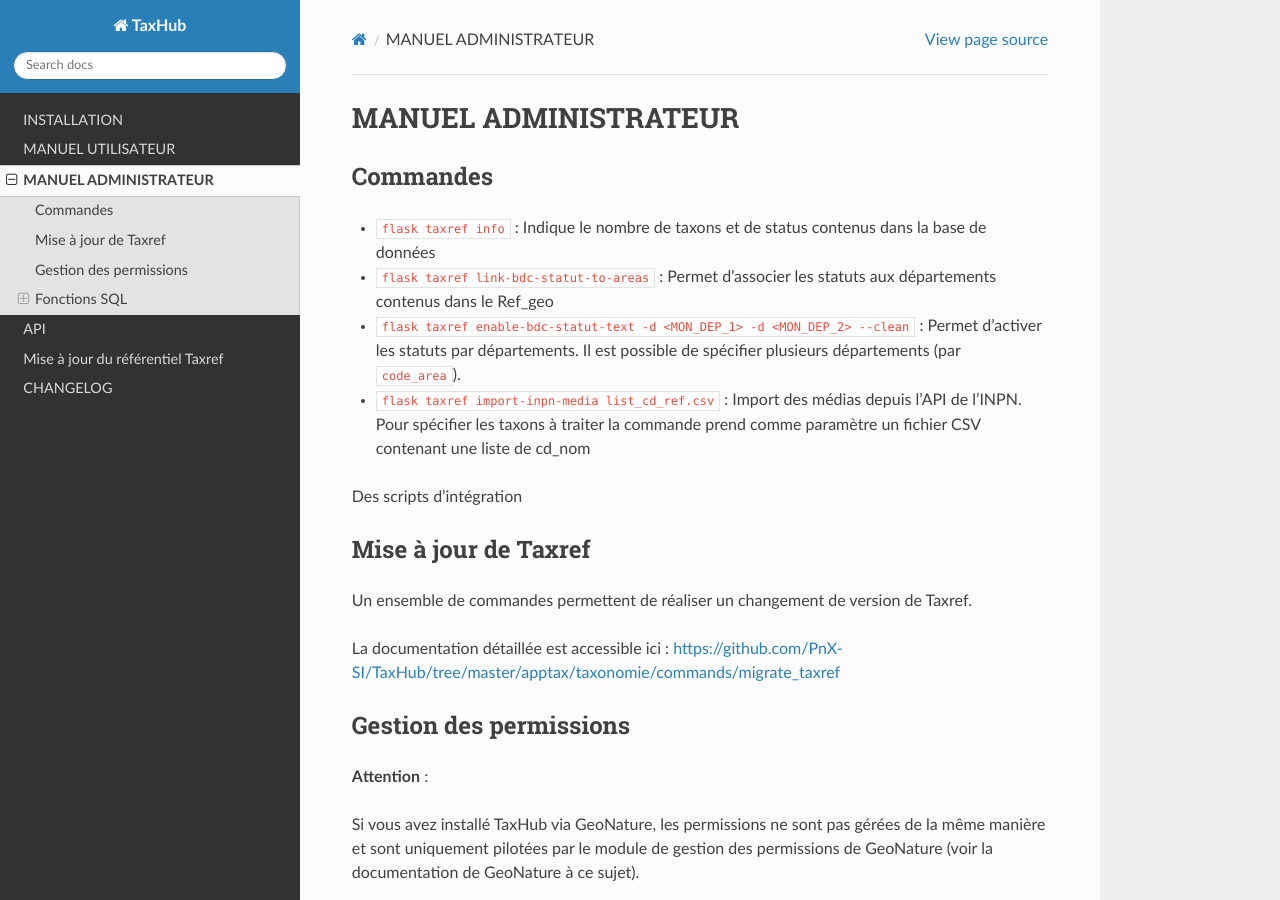
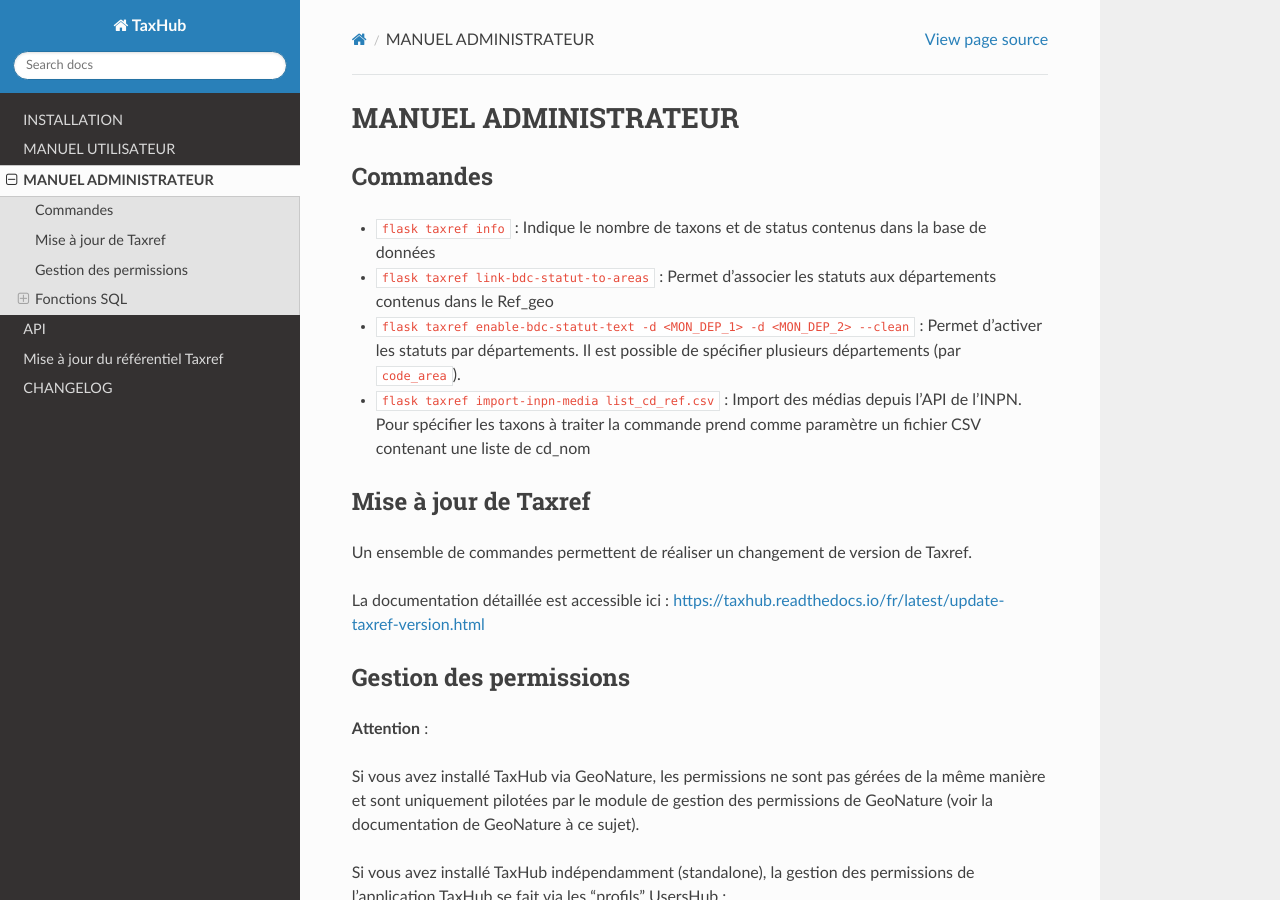
Before and after one commit to PnX-SI/TaxHub, a Sphinx documentation site: the page built from docs/manuel-administrateur.md, in a window 1280 px wide and 900 px high. Built offline with Sphinx 7.4.7 and the Read the Docs theme 3.1.0, drawn with Linux system fonts in a browser that asks for light colours.

Commit message:
Update manuel-administrateur.md

```diff
--- a/docs/manuel-administrateur.md
+++ b/docs/manuel-administrateur.md
@@ -13,15 +13,13 @@
     Pour spécifier les taxons à traiter la commande prend comme paramètre
     un fichier CSV contenant une liste de cd_nom
 
-Des scripts d'intégration
-
 ## Mise à jour de Taxref
 
 Un ensemble de commandes permettent de réaliser un changement de version
 de Taxref.
 
 La documentation détaillée est accessible ici :
-<https://github.com/PnX-SI/TaxHub/tree/master/apptax/taxonomie/commands/migrate_taxref>
+<https://taxhub.readthedocs.io/fr/latest/update-taxref-version.html>
 
 ## Gestion des permissions
 
```
